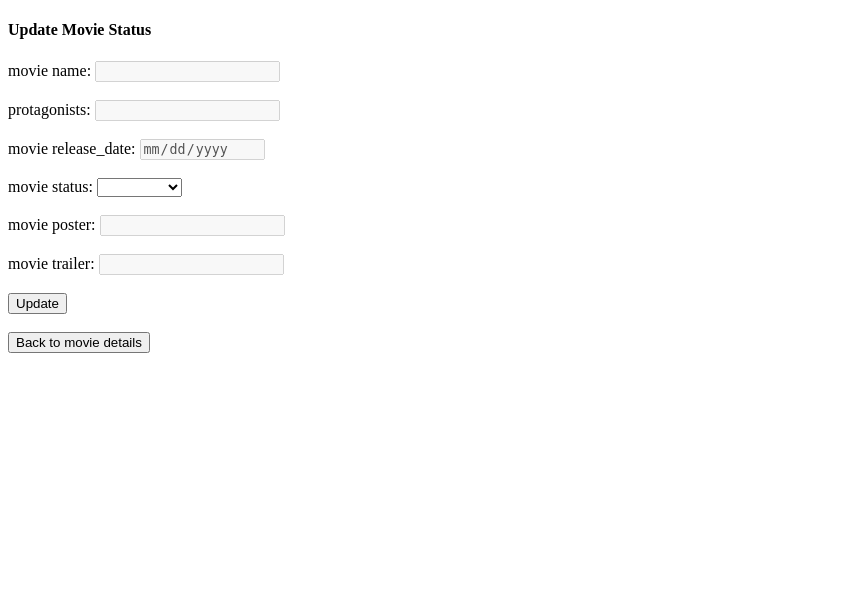
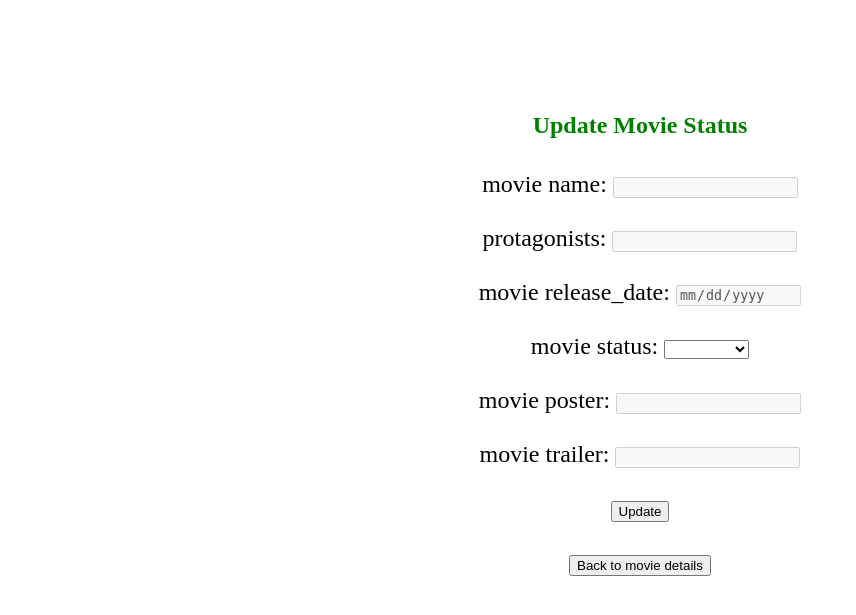
Before and after one commit to mani-bairu/Movies_lib, a Django app: page /update_status/1 in a window 1280 px wide. Shown: the top 615 px of the page, without its empty margins (0-856 px from the left). Run offline with Django 3.2, Linux system fonts and the light colour scheme; data that the repository does not hold is empty.

Commit message:
writen answers

```diff
--- a/Add_Update_Movies/forms.py
+++ b/Add_Update_Movies/forms.py
@@ -10,7 +10,7 @@
 )
     name = forms.CharField(label='Movie Name', max_length=100)
     protagonists=forms.CharField(label='Protagonists')
-    release_date = forms.DateField(label='Release Date')
+    release_date = forms.DateField(label='Release Date',widget=forms.DateInput(attrs={'type': 'date'}))
     status = forms.ChoiceField(label='Status', choices=status_choices)
     poster = forms.ImageField(label='Poster')
     trailer = forms.FileField(label='Trailer')
--- a/templates/update_status.html
+++ b/templates/update_status.html
@@ -5,6 +5,19 @@
     <meta charset="UTF-8">
     <meta name="viewport" content="width=device-width, initial-scale=1.0">
     <title>update status</title>
+    <style>
+        .container{
+            margin-top: 7rem;
+            justify-content: center;
+            justify-items: center;
+            text-align: center;
+            font-size: 1.5rem;
+        }
+        h4{
+            color: green;
+        }
+
+    </style>
 
 </head>
 <body>
```
Also changed, not shown: templates/addmovie.html (+9 -0 lines), README.md.
